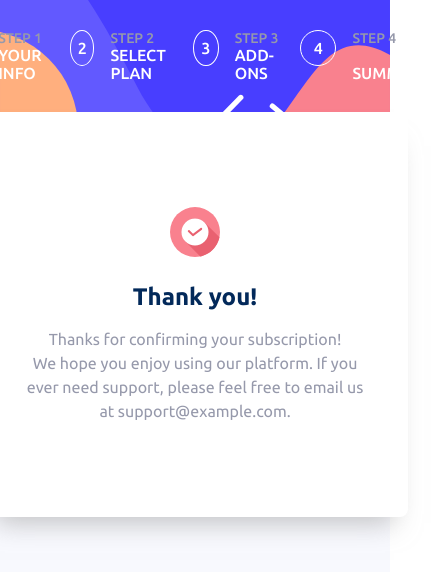
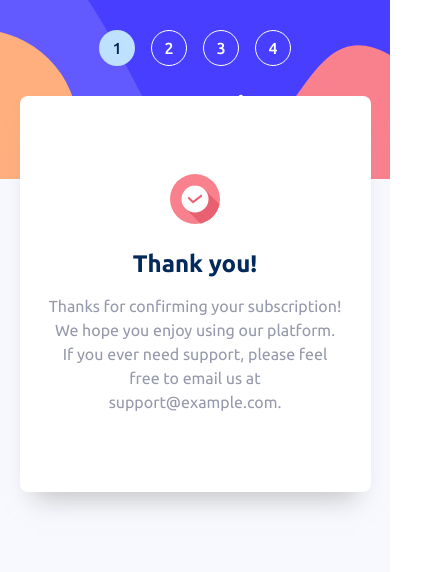
Before and after one commit to codyburley/multistep-form, a React (Create React App) app: page /thank-you in a window 390 px wide. Shown: the top 572 px of the page, 432 px wide, since content can reach past the window. Built offline with nearby package versions, Linux system fonts and the light colour scheme.

Commit message:
fixed styling between mobile and desktop

```diff
--- a/src/App.scss
+++ b/src/App.scss
@@ -23,6 +23,7 @@
   }
 
   &__wrapper {
+    width: 100%;
     @include desktop {
       display: flex;
       width: 100%;
--- a/src/components/StepCounter/StepCounter.scss
+++ b/src/components/StepCounter/StepCounter.scss
@@ -37,10 +37,13 @@
   }
 
   &__wrapper {
-    display: flex;
-    flex-direction: column;
-    justify-content: space-between;
-    margin-left: 1.6rem;
+    display: none;
+    @include desktop {
+      display: flex;
+      flex-direction: column;
+      justify-content: space-between;
+      margin-left: 1.6rem;
+    }
   }
 
   &__step {
--- a/src/pages/ThankYou/ThankYou.scss
+++ b/src/pages/ThankYou/ThankYou.scss
@@ -13,9 +13,12 @@
   text-align: center;
 
   @include desktop {
+    width: 100%;
     -webkit-box-shadow: none;
     -moz-box-shadow: none;
     box-shadow: none;
+    padding: 20% 10%;
+    margin: 0;
   }
 
   &__icon {
```
